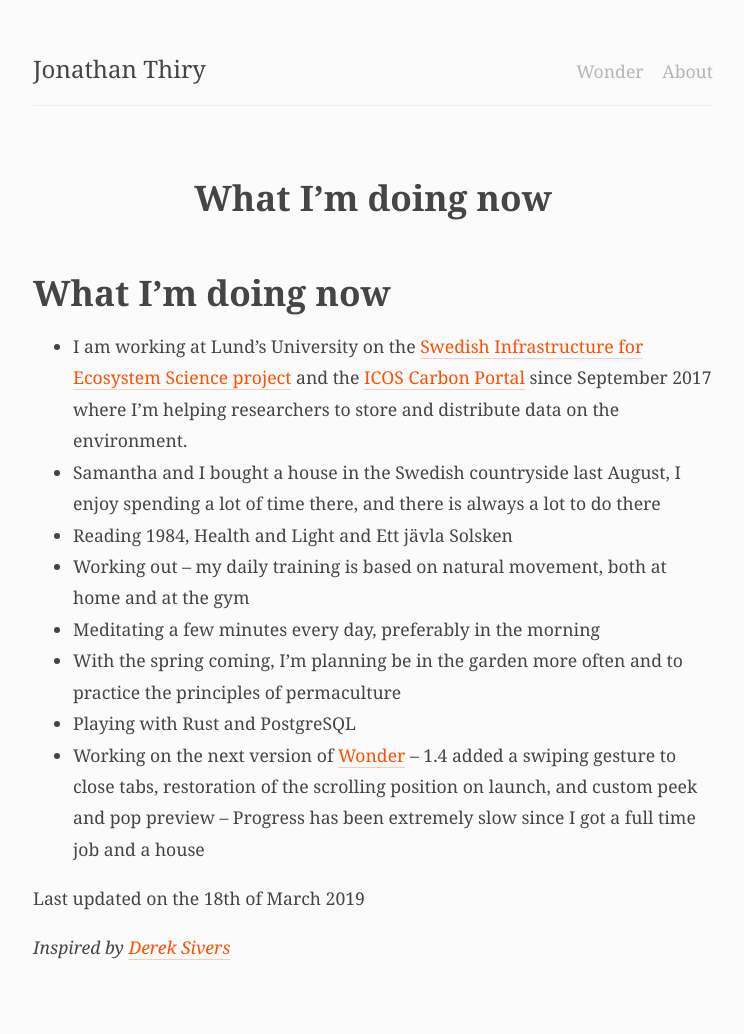
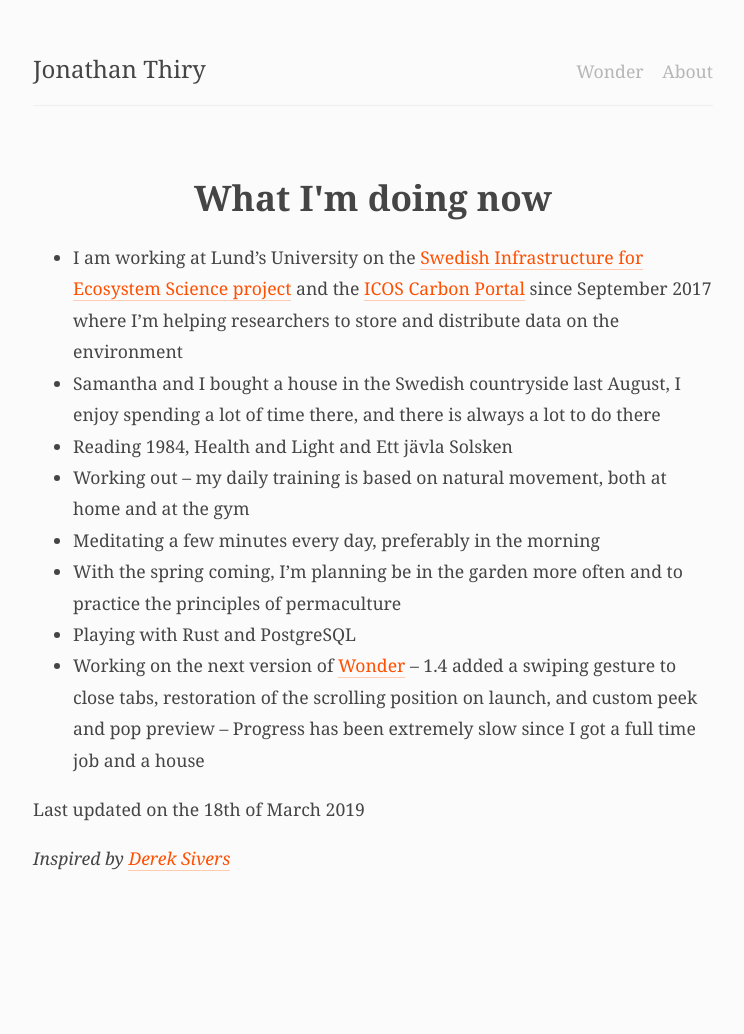
Before and after one commit to jonathanthiry/jonathanthiry.github.com, a Jekyll site: the page built from now.md, in a window 1280 px wide. Shown: the whole page, without its empty margins (267-1011 px from the left). Built offline with Jekyll 4.4.1, drawn with Linux system fonts in a browser that asks for light colours; our own code applies the rules of GitHub Pages for plain Markdown files; after the commit the page ends 945 px from its top, so only the background shows below that; some of the changed lines change nothing that is shown.

Commit message:
Update now page

```diff
--- a/now.md
+++ b/now.md
@@ -2,11 +2,10 @@
 layout: page
 permalink: /now
 date: 2019-03-18
+title: What I'm doing now
 ---
 
-# What I'm doing now
-
-- I am working at Lund's University on the [Swedish Infrastructure for Ecosystem Science project](http://www.fieldsites.se/en-GB) and the [ICOS Carbon Portal](https://www.icos-cp.eu/) since September 2017 where I'm helping researchers to store and distribute data on the environment.
+- I am working at Lund's University on the [Swedish Infrastructure for Ecosystem Science project](http://www.fieldsites.se/en-GB) and the [ICOS Carbon Portal](https://www.icos-cp.eu/) since September 2017 where I'm helping researchers to store and distribute data on the environment
 - Samantha and I bought a house in the Swedish countryside last August, I enjoy spending a lot of time there, and there is always a lot to do there
 - Reading 1984, Health and Light and Ett jävla Solsken
 - Working out -- my daily training is based on natural movement, both at home and at the gym
```
